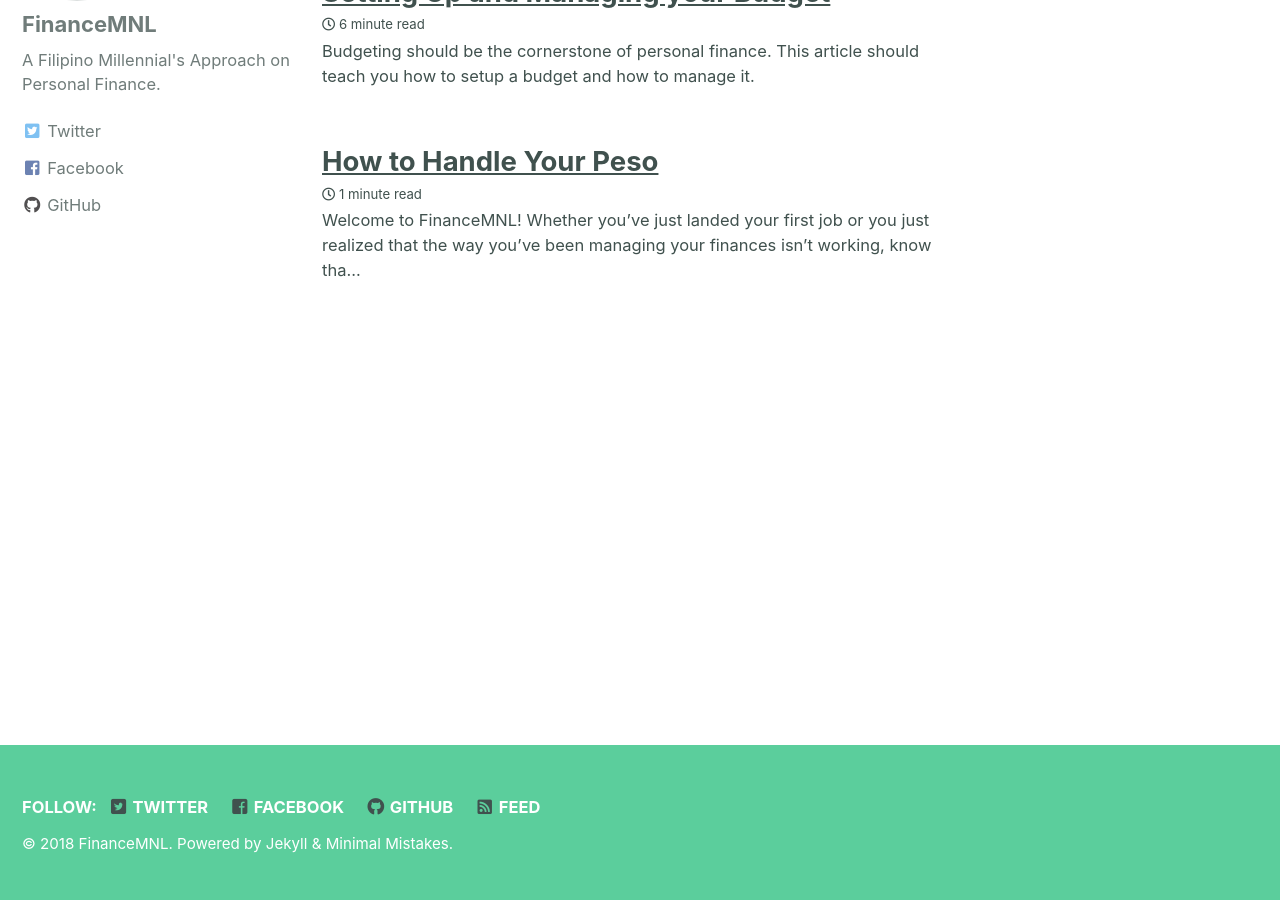
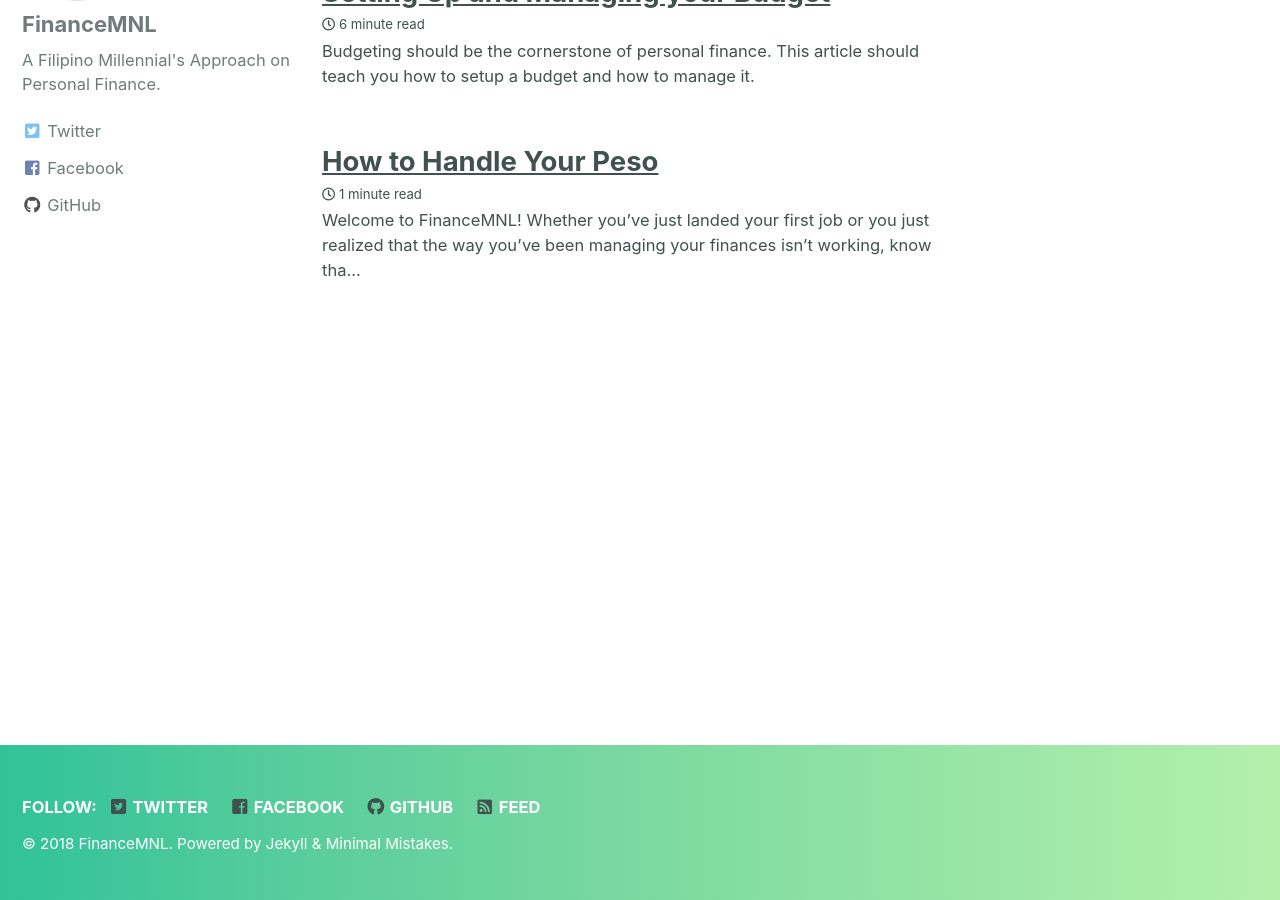
Before and after one commit to financemnl/financemnl-jekyll-minimal, a Jekyll site: the page built from index.html, in a window 1280 px wide and 900 px high, scrolled down 303 px. Built offline with Jekyll 4.4.1, drawn with Linux system fonts in a browser that asks for light colours; nearby versions of some CDN libraries; the list of posts is cut into pages by our own code; comment, search, counter and statistics services are not loaded; a style sheet for code colours, icons or effects is not loaded.

Commit message:
Gradient Footer

```diff
--- a/_sass/minimal-mistakes/_footer.scss
+++ b/_sass/minimal-mistakes/_footer.scss
@@ -20,7 +20,7 @@
   animation: $intro-transition;
   -webkit-animation-delay: 0.45s;
   animation-delay: 0.45s;
-  background-color: $footer-background-color;
+  background-image: $footer-background-image;
 
   footer {
     @include clearfix;
```
